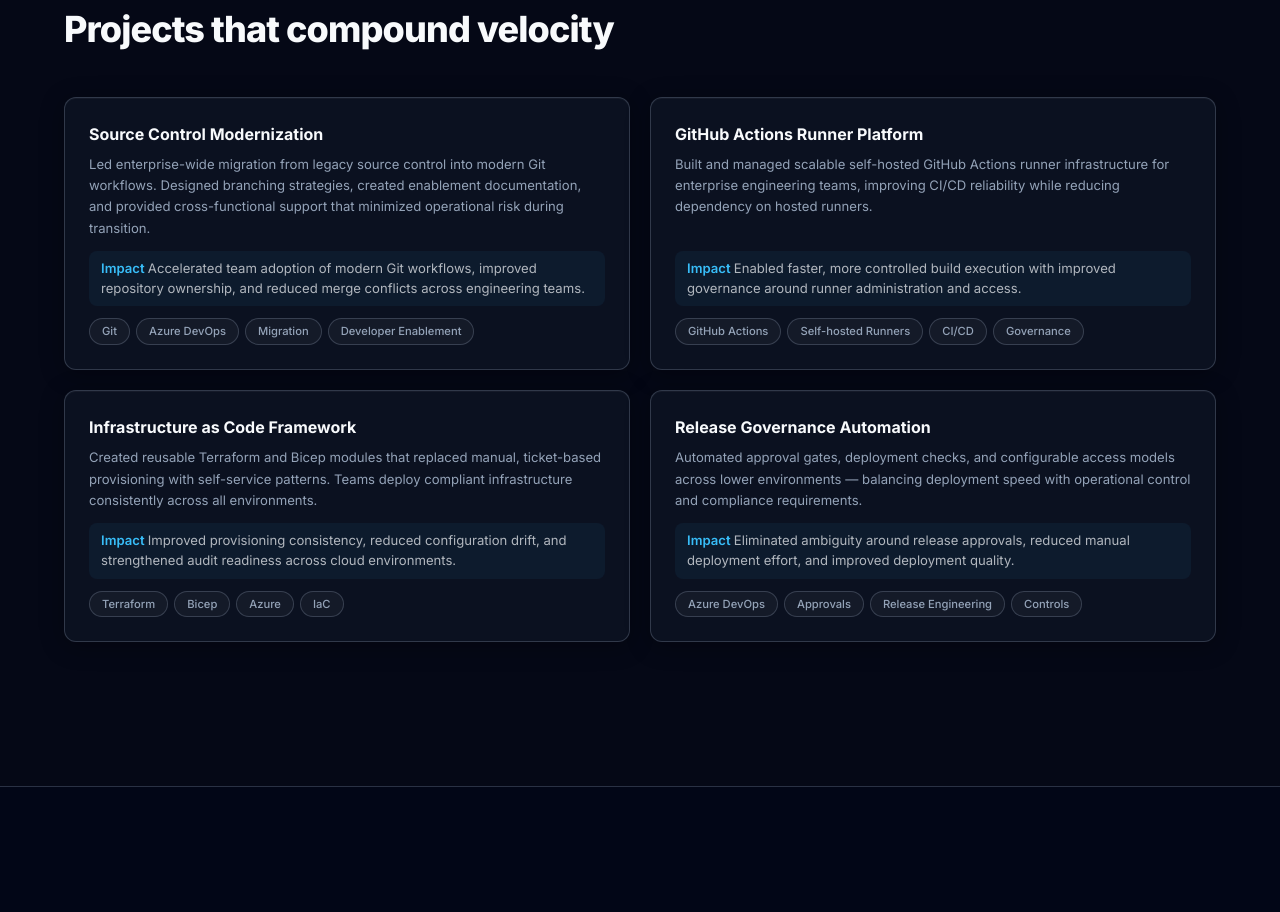
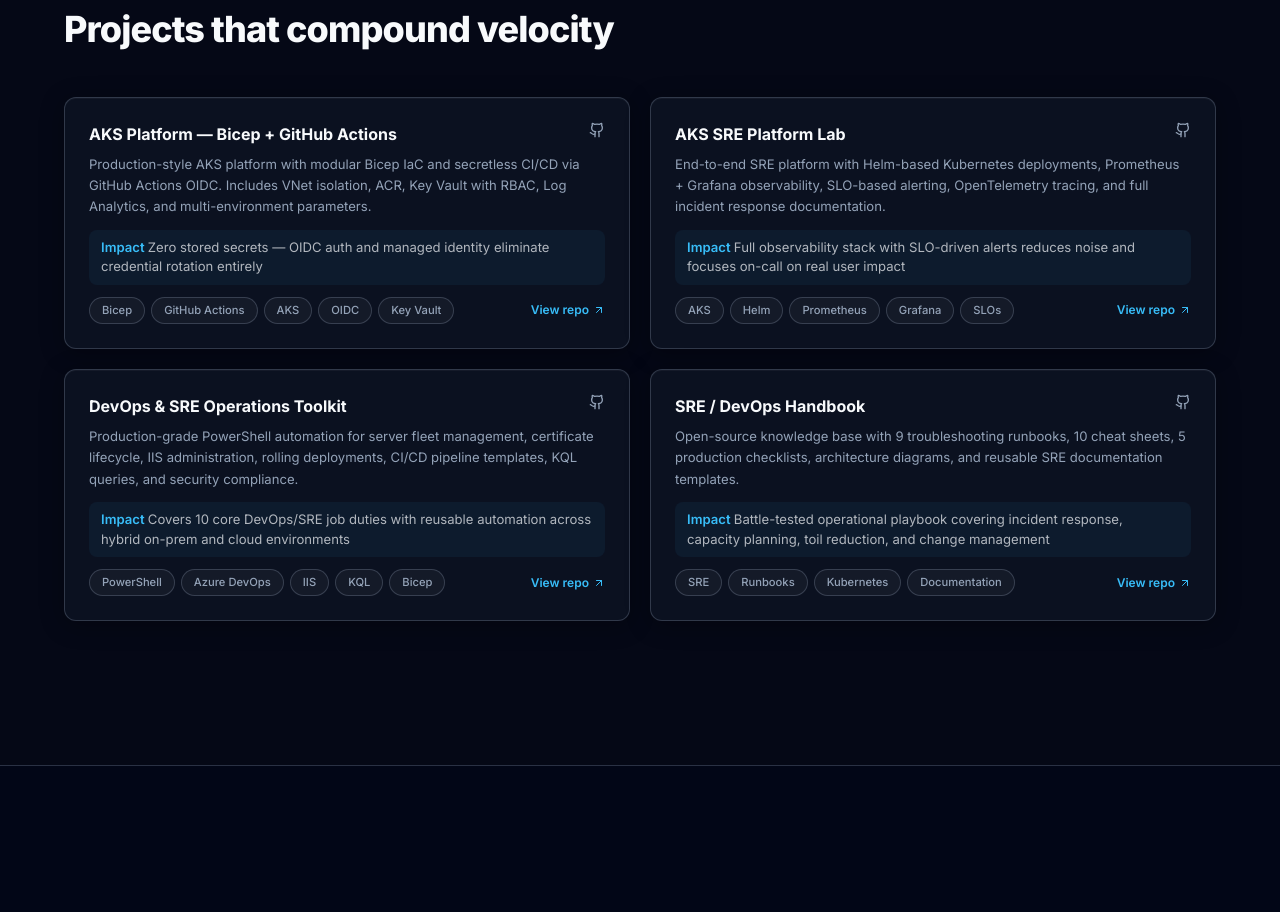
Before and after one commit to Harshithj88/website-portfolio-site, a Next.js app: page / in a window 1280 px wide. Shown: the part 3820-4732 px from the top of the page. Built offline with nearby package versions, Linux system fonts and the light colour scheme.

Commit message:
replace project cards with public GitHub repos + add repo links

```diff
--- a/app/page.tsx
+++ b/app/page.tsx
@@ -302,14 +302,28 @@
             <div className="grid gap-5 md:grid-cols-2">
               {profile.projects.map((proj, i) => (
                 <motion.article key={proj.title} {...item(i)} className="flex flex-col rounded-xl border border-line bg-card p-6 shadow-card transition-all duration-300 hover:-translate-y-1 hover:border-accent/30 hover:shadow-[0_0_20px_rgba(56,189,248,0.15)]">
-                  <h3 className="font-bold">{proj.title}</h3>
+                  <div className="flex items-start justify-between gap-2">
+                    <h3 className="font-bold">{proj.title}</h3>
+                    {proj.url && (
+                      <a href={proj.url} target="_blank" rel="noreferrer" className="shrink-0 text-dim transition-colors hover:text-accent" aria-label={`View ${proj.title} on GitHub`}>
+                        <Github size={16} />
+                      </a>
+                    )}
+                  </div>
                   <p className="mt-2 flex-1 text-[0.82rem] leading-relaxed text-dim">{proj.summary}</p>
                   <div className="mt-3 rounded-lg bg-accent/[0.06] px-3 py-2 text-[0.82rem]">
                     <span className="font-semibold text-accent">Impact </span>
                     <span className="text-foreground/70">{proj.impact}</span>
                   </div>
-                  <div className="mt-3 flex flex-wrap gap-1.5">
-                    {proj.tags.map((t) => <Badge key={t}>{t}</Badge>)}
+                  <div className="mt-3 flex items-center justify-between">
+                    <div className="flex flex-wrap gap-1.5">
+                      {proj.tags.map((t) => <Badge key={t}>{t}</Badge>)}
+                    </div>
+                    {proj.url && (
+                      <a href={proj.url} target="_blank" rel="noreferrer" className="inline-flex items-center gap-1 text-[0.75rem] font-semibold text-accent transition-colors hover:text-accent-alt">
+                        View repo <ArrowUpRight size={12} />
+                      </a>
+                    )}
                   </div>
                 </motion.article>
               ))}
--- a/lib/profile.ts
+++ b/lib/profile.ts
@@ -104,36 +104,40 @@
   ],
   projects: [
     {
-      title: "Source Control Modernization",
+      title: "AKS Platform — Bicep + GitHub Actions",
       summary:
-        "Led enterprise-wide migration from legacy source control into modern Git workflows. Designed branching strategies, created enablement documentation, and provided cross-functional support that minimized operational risk during transition.",
+        "Production-style AKS platform with modular Bicep IaC and secretless CI/CD via GitHub Actions OIDC. Includes VNet isolation, ACR, Key Vault with RBAC, Log Analytics, and multi-environment parameters.",
       impact:
-        "Accelerated team adoption of modern Git workflows, improved repository ownership, and reduced merge conflicts across engineering teams.",
-      tags: ["Git", "Azure DevOps", "Migration", "Developer Enablement"],
+        "Zero stored secrets — OIDC auth and managed identity eliminate credential rotation entirely",
+      tags: ["Bicep", "GitHub Actions", "AKS", "OIDC", "Key Vault"],
+      url: "https://github.com/Harshithj88/aks-platform-bicep-github-actions",
     },
     {
-      title: "GitHub Actions Runner Platform",
+      title: "AKS SRE Platform Lab",
       summary:
-        "Built and managed scalable self-hosted GitHub Actions runner infrastructure for enterprise engineering teams, improving CI/CD reliability while reducing dependency on hosted runners.",
+        "End-to-end SRE platform with Helm-based Kubernetes deployments, Prometheus + Grafana observability, SLO-based alerting, OpenTelemetry tracing, and full incident response documentation.",
       impact:
-        "Enabled faster, more controlled build execution with improved governance around runner administration and access.",
-      tags: ["GitHub Actions", "Self-hosted Runners", "CI/CD", "Governance"],
+        "Full observability stack with SLO-driven alerts reduces noise and focuses on-call on real user impact",
+      tags: ["AKS", "Helm", "Prometheus", "Grafana", "SLOs"],
+      url: "https://github.com/Harshithj88/aks-sre-platform-lab",
     },
     {
-      title: "Infrastructure as Code Framework",
+      title: "DevOps & SRE Operations Toolkit",
       summary:
-        "Created reusable Terraform and Bicep modules that replaced manual, ticket-based provisioning with self-service patterns. Teams deploy compliant infrastructure consistently across all environments.",
+        "Production-grade PowerShell automation for server fleet management, certificate lifecycle, IIS administration, rolling deployments, CI/CD pipeline templates, KQL queries, and security compliance.",
       impact:
-        "Improved provisioning consistency, reduced configuration drift, and strengthened audit readiness across cloud environments.",
-      tags: ["Terraform", "Bicep", "Azure", "IaC"],
+        "Covers 10 core DevOps/SRE job duties with reusable automation across hybrid on-prem and cloud environments",
+      tags: ["PowerShell", "Azure DevOps", "IIS", "KQL", "Bicep"],
+      url: "https://github.com/Harshithj88/devops-sre-operations-toolkit",
     },
     {
-      title: "Release Governance Automation",
+      title: "SRE / DevOps Handbook",
       summary:
-        "Automated approval gates, deployment checks, and configurable access models across lower environments — balancing deployment speed with operational control and compliance requirements.",
+        "Open-source knowledge base with 9 troubleshooting runbooks, 10 cheat sheets, 5 production checklists, architecture diagrams, and reusable SRE documentation templates.",
       impact:
-        "Eliminated ambiguity around release approvals, reduced manual deployment effort, and improved deployment quality.",
-      tags: ["Azure DevOps", "Approvals", "Release Engineering", "Controls"],
+        "Battle-tested operational playbook covering incident response, capacity planning, toil reduction, and change management",
+      tags: ["SRE", "Runbooks", "Kubernetes", "Documentation"],
+      url: "https://github.com/Harshithj88/sre-devops-handbook",
     },
   ],
   experience: [
```
